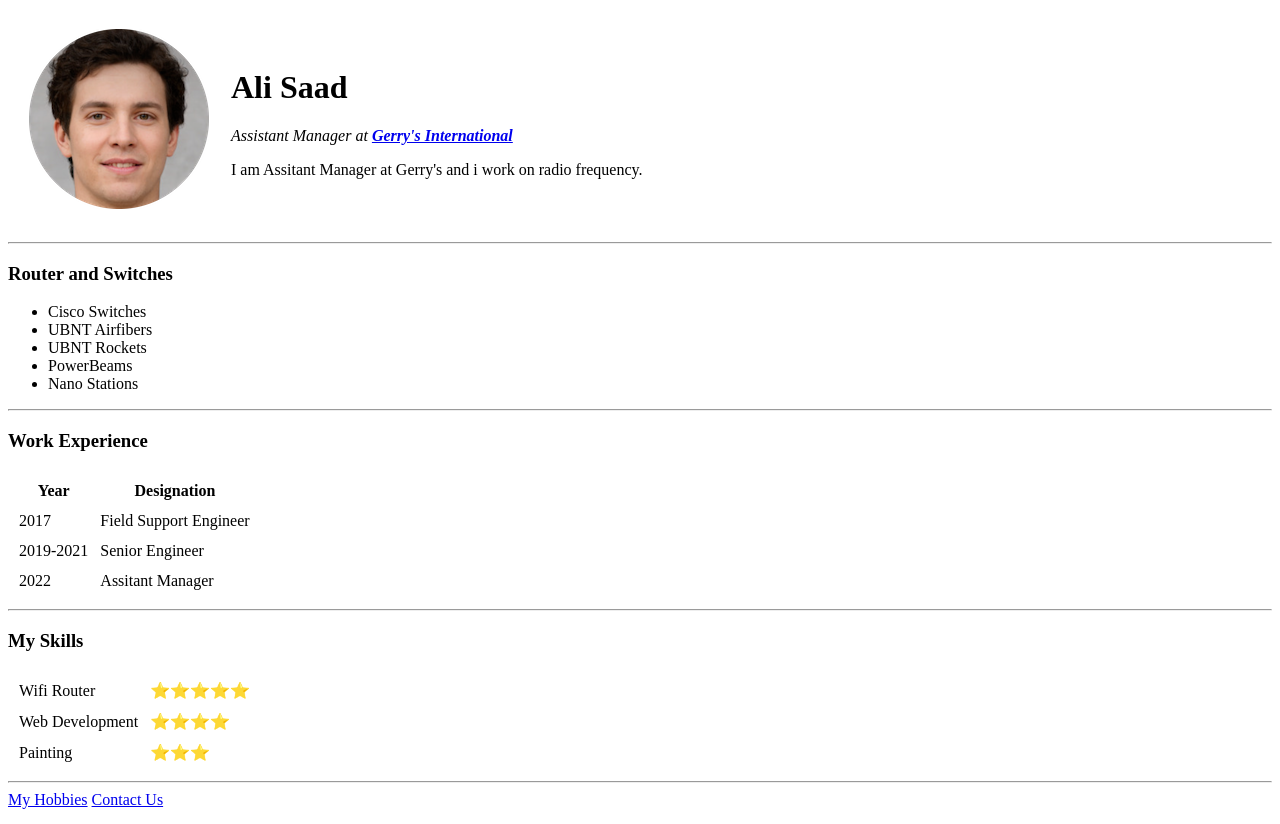
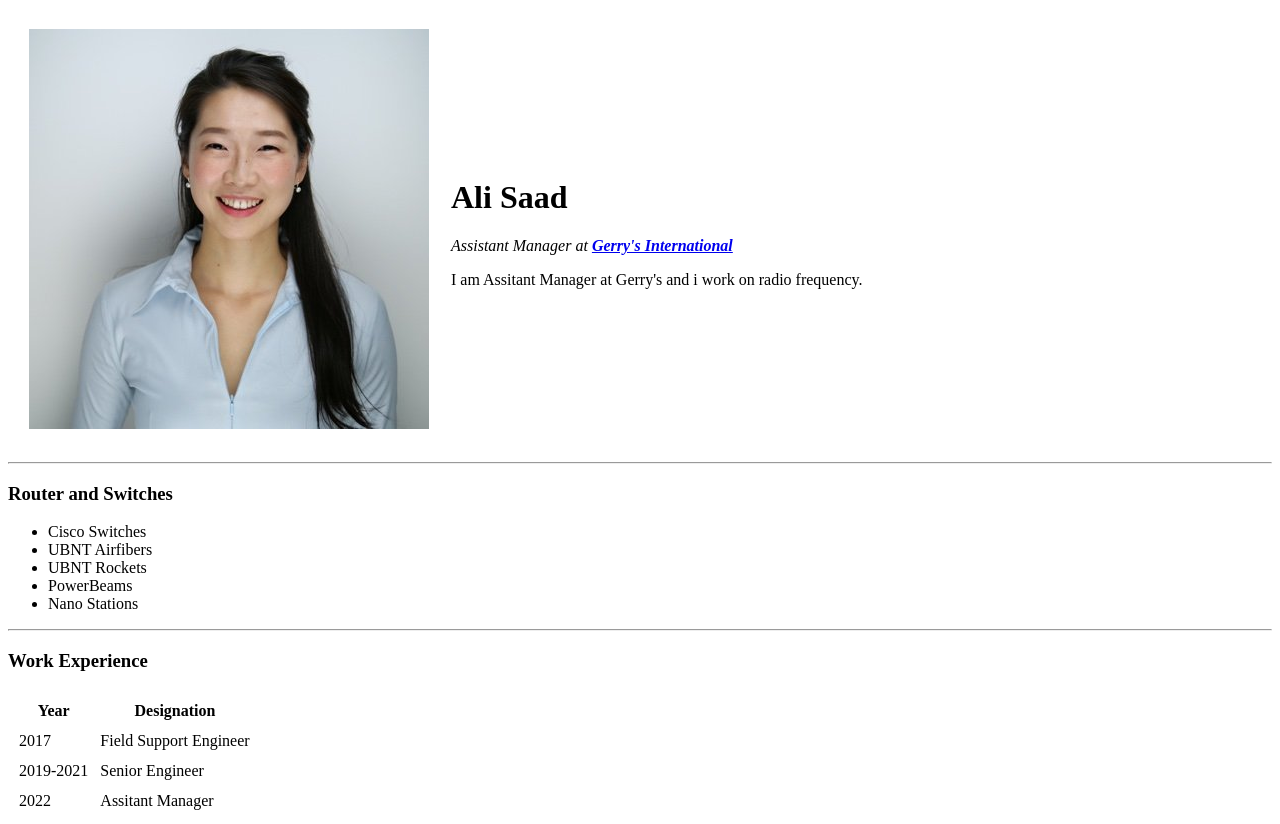
Before and after one commit to chalisaad/cv, a plain HTML site: page index.html in a window 1280 px wide. Shown: the top 824 px of the page. Drawn offline with Linux system fonts and the light colour scheme.

Commit message:
update pic

```diff
--- a/index.html
+++ b/index.html
@@ -9,7 +9,7 @@
 <body>
   <table cellspacing="20">
     <tr>
-      <td><img src="images/ali.png" alt="Srk Pic"></td>
+      <td><img src="angela.jpg" alt="Srk Pic"></td>
       <td><h1> Ali Saad </h1>
       <p><em>Assistant Manager at <strong><a href="https://www.gerrys.net/">Gerry's International</a></strong></em></p>
       <p>I am Assitant Manager at Gerry's and i work on radio frequency.</p></td>
```
